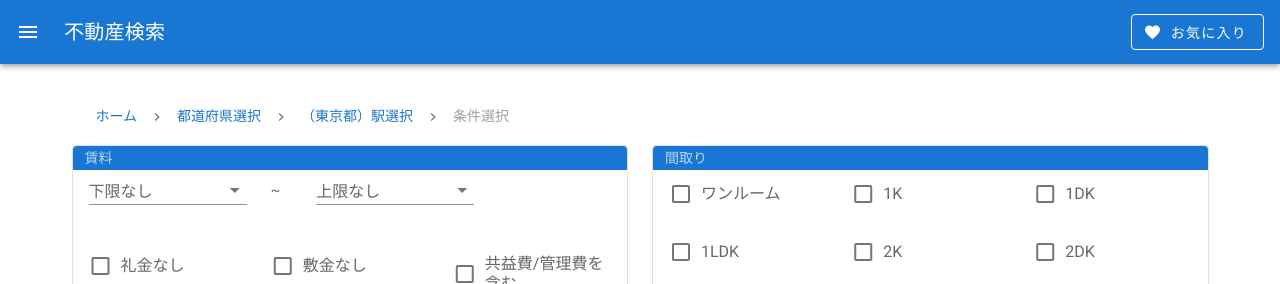
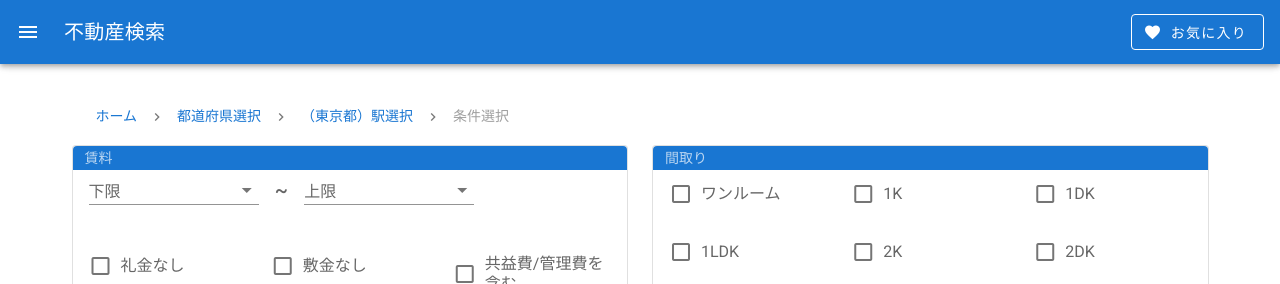
Before and after one commit to mtoyopet/fudosan-search, a Nuxt app: page /conditions in a window 1280 px wide. Shown: the top 284 px of the page. Built offline with nearby package versions, Linux system fonts and the light colour scheme.

Commit message:
flexを修正

```diff
--- a/pages/conditions/index.vue
+++ b/pages/conditions/index.vue
@@ -9,20 +9,20 @@
             </v-system-bar>
             <v-card-text>
               <v-row align="center">
-                <v-col class="pt-0" cols="6" md="4" sm="2">
+                <v-col class="pt-0 pr-0" cols="4" md="4" sm="2">
                   <v-select
                     :items="rent"
-                    label="下限なし"
+                    label="下限"
                     dense
                   ></v-select>
                 </v-col>
-                <v-col class="pt-0" cols="1" md="1" sm="1">
-                  <p>~</p>
+                <v-col class="pt-0 d-flex justify-center" cols="1" md="1" sm="1">
+                  <p class="title">~</p>
                 </v-col>
-                <v-col class="pt-0" cols="6" md="4" sm="2">
+                <v-col class="pt-0 pl-0" cols="4" md="4" sm="2">
                   <v-select
                     :items="rent"
-                    label="上限なし"
+                    label="上限"
                     dense
                   ></v-select>
                 </v-col>
@@ -72,7 +72,7 @@
               <span class="ma-1">駅徒歩分</span>
             </v-system-bar>
             <v-card-text>
-              <v-col class="mt-0 pt-0" cols="12" sm="12">
+              <v-col class="mt-0 pt-0" cols="12" sm="6" md="12">
                 <v-radio-group v-model="distance" :mandatory="false" row>
                   <v-radio class="mb-2" v-for="item in toho" :key="item" :label="item" :value="item" />
               </v-radio-group>
@@ -152,7 +152,7 @@ export default {
   },
   data () {
     return {
-      rent: ['3.0万円','3.5万円','4.0万円','4.5万円','5.0万円','5.5万円','6.0万円','6.5万円','7.0万円','7.5万円','8.0万円'],
+      rent: ['指定なし', '3.0万円','3.5万円','4.0万円','4.5万円','5.0万円','5.5万円','6.0万円','6.5万円','7.0万円','7.5万円','8.0万円'],
       madori: ['ワンルーム', '1K', '1DK', '1LDK', '2K', '2DK', '2LDK', '3K', '3DK', '3LDK', '3LDK以上'],
       toho: ["指定なし", "1分以内", "5分以内", "7分以内","10分以内", "15分以内", "20分以内"],
       chikunen: ["指定なし", "新築", "1年以内", "3年以内", "5年以内", "10年以内", "15年以内", "20年以内", "25年以内", "30年以内"],
--- a/pages/prefectures/index.vue
+++ b/pages/prefectures/index.vue
@@ -12,7 +12,7 @@
             </v-col>
           </v-row>
           <v-row justify="start">
-            <v-col cols="12" md="1" sm="6" class="mt-0 pt-0" v-for="site in prefecture.sites" :key="site.code">
+            <v-col cols="6" md="1" sm="6" class="mt-0 pt-0" v-for="site in prefecture.sites" :key="site.code">
               <v-btn
                 to="/prefectures/1"
                 text
--- a/pages/properties/_id.vue
+++ b/pages/properties/_id.vue
@@ -6,7 +6,18 @@
         <v-card
           class="mx-auto"
         >
-        <v-carousel>
+        <v-carousel class="hidden-sm-and-down" height="430">
+          <v-carousel-item
+            v-for="(image,i) in images"
+            :key="i"
+            :src="image.src"
+            reverse-transition="fade-transition"
+            transition="fade-transition"
+          >
+            <v-btn color="error" dark large class="ma-3" @click="showContactForm">今すぐお問い合わせ</v-btn>
+          </v-carousel-item>
+        </v-carousel>
+        <v-carousel class="hidden-md-and-up" height="230">
           <v-carousel-item
             v-for="(image,i) in images"
             :key="i"
```
